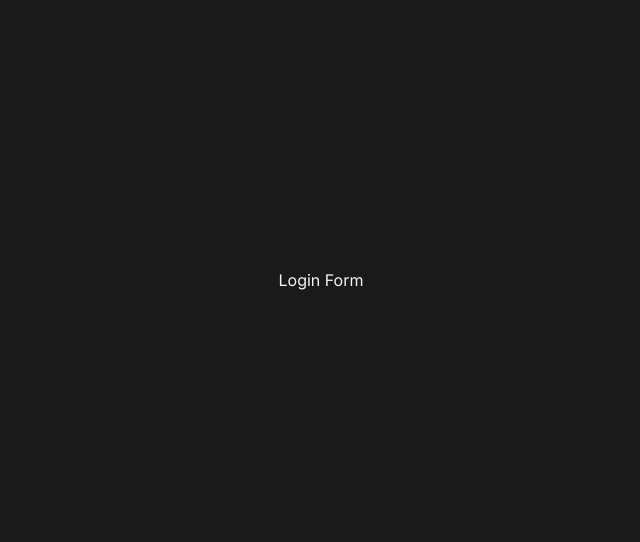
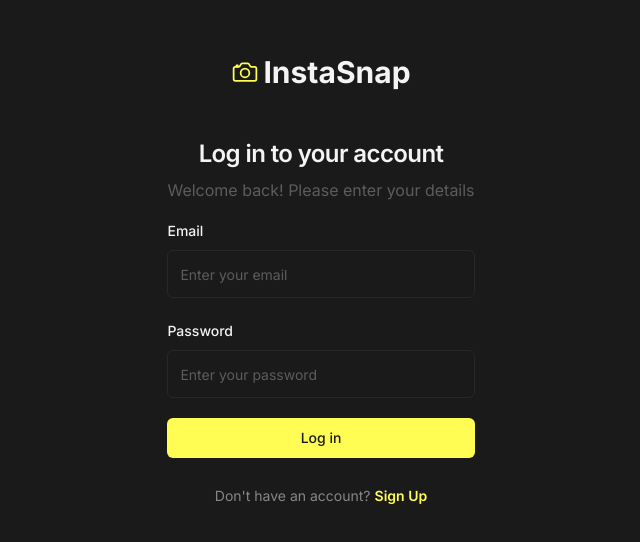
Before and after one commit to Alwaz/InstaSnap, a React (Vite) app: page /login in a window 1280 px wide. Shown: the part 120-662 px from the top of the page, without its empty margins (319-959 px from the left). Built offline with nearby package versions, Linux system fonts and the light colour scheme.

Commit message:
feat(login): login form ui - done

```diff
--- a/src/App.tsx
+++ b/src/App.tsx
@@ -1,5 +1,5 @@
 import { Route, Routes } from "react-router-dom"
-import { LoginForm, SignInForm } from "./_auth/forms"
+import { LoginForm, SignUpForm } from "./_auth/forms"
 import { Home } from "./_root/pages"
 import AuthLayout from "./_auth/AuthLayout"
 import RootLayout from "./_root/RootLayout"
@@ -12,7 +12,7 @@ function App() {
       <Routes>
         {/* public routes */}
         <Route element={<AuthLayout />}>
-          <Route path="/sign-in" element={<SignInForm />} />
+          <Route path="/sign-up" element={<SignUpForm />} />
           <Route path="/login" element={<LoginForm />} />
         </Route>
 
--- a/src/_auth/AuthLayout.tsx
+++ b/src/_auth/AuthLayout.tsx
@@ -1,3 +1,4 @@
+import { Logo } from '@/components/shared';
 import React from 'react'
 import { Navigate, Outlet } from 'react-router-dom';
 
@@ -13,6 +14,7 @@ const AuthLayout: React.FC = () => {
                     <Navigate to="/" />
                     :
                     <section className='flex flex-1 flex-col justify-center items-center py-10 '>
+                        <Logo />
                         <Outlet />
                     </section>
             }
--- a/src/_auth/forms/LoginForm.tsx
+++ b/src/_auth/forms/LoginForm.tsx
@@ -1,10 +1,93 @@
 import React from 'react'
+import { zodResolver } from "@hookform/resolvers/zod"
+import { useForm } from "react-hook-form"
+import * as z from "zod";
+import { LoginFormSchema } from '@/lib/validation'
+import { Button } from "@/components/ui/button"
+import {
+    Form,
+    FormControl,
+    FormField,
+    FormItem,
+    FormLabel,
+    FormMessage,
+} from "@/components/ui/form"
+import { Input } from '@/components/ui/input';
+import { Loader } from '@/components/shared';
+import { Link } from 'react-router-dom';
 
 const LoginForm: React.FC = () => {
+    const isLoading = false;
+
+    const form = useForm<z.infer<typeof LoginFormSchema>>({
+        resolver: zodResolver(LoginFormSchema),
+        defaultValues: {
+            email: "",
+            password: ""
+        },
+    })
+
+    // 2. Define a submit handler.
+    function onSubmit(values: z.infer<typeof LoginFormSchema>) {
+        // Do something with the form values.
+        // ✅ This will be type-safe and validated.
+        console.log(values)
+    }
     return (
-        <div>
-            Login Form
-        </div>
+        <Form {...form}>
+            <div className='sm:w-420 flex flex-col justify-center items-center'>
+                <h2 className='text-2xl font-semibold tracking-tight sm:pt-12 pt-5'>Log in to your account</h2>
+                <p className="text-light md:text-base text-sm mt-2">
+                    Welcome back! Please enter your details
+                </p>
+                <form onSubmit={form.handleSubmit(onSubmit)} className="flex flex-col gap-5 w-full mt-4">
+
+
+                    <FormField
+                        control={form.control}
+                        name="email"
+                        render={({ field }) => (
+                            <FormItem>
+                                <FormLabel>Email</FormLabel>
+                                <FormControl>
+                                    <Input type='email' placeholder="Enter your email" className='h-12 border-secondary placeholder:text-light bg-primary focus-visible:ring-1 focus-visible:ring-offset-1 ring-offset-lime  !important' {...field} />
+                                </FormControl>
+
+                                <FormMessage />
+                            </FormItem>
+                        )}
+                    />
+                    <FormField
+                        control={form.control}
+                        name="password"
+                        render={({ field }) => (
+                            <FormItem>
+                                <FormLabel>Password</FormLabel>
+                                <FormControl>
+                                    <Input type='password' placeholder="Enter your password" className='h-12 border-secondary placeholder:text-light bg-primary focus-visible:ring-1 focus-visible:ring-offset-1 ring-offset-lime  !important' {...field} />
+                                </FormControl>
+
+                                <FormMessage />
+                            </FormItem>
+                        )}
+                    />
+                    <Button className='bg-lime text-primary hover:bg-lime/90' type="submit">
+                        {isLoading ?
+                            <Loader />
+                            : "  Log in"}
+                    </Button>
+
+                    <p className="text-sm font-normal text-white/50 text-center mt-2">
+                        Don't have an account?
+                        <Link
+                            to="/sign-up"
+                            className="text-lime text-sm font-semibold ml-1">
+                            Sign Up
+                        </Link>
+                    </p>
+                </form>
+            </div>
+        </Form>
     )
 }
 
--- a/src/_auth/forms/SignInForm.tsx
+++ b/src/_auth/forms/SignUpForm.tsx
@@ -13,7 +13,7 @@ import {
     FormMessage,
 } from "@/components/ui/form"
 import { Input } from '@/components/ui/input';
-import { Logo, Loader } from '@/components/shared';
+import { Loader } from '@/components/shared';
 import { Link } from 'react-router-dom';
 
 const SignInForm: React.FC = () => {
@@ -38,8 +38,6 @@ const SignInForm: React.FC = () => {
     return (
         <Form {...form}>
             <div className='sm:w-420 flex flex-col justify-center items-center'>
-                <Logo />
-
                 <h2 className='text-2xl font-semibold tracking-tight sm:pt-12 pt-5'>Create a new account</h2>
                 <p className="text-light md:text-base text-sm mt-2">
                     To use InstaSnap, Please enter your details
--- a/src/_auth/forms/index.ts
+++ b/src/_auth/forms/index.ts
@@ -1,2 +1,2 @@
-export { default as SignInForm } from "./SignInForm";
+export { default as SignUpForm } from "./SignUpForm";
 export { default as LoginForm } from "./LoginForm";
```
